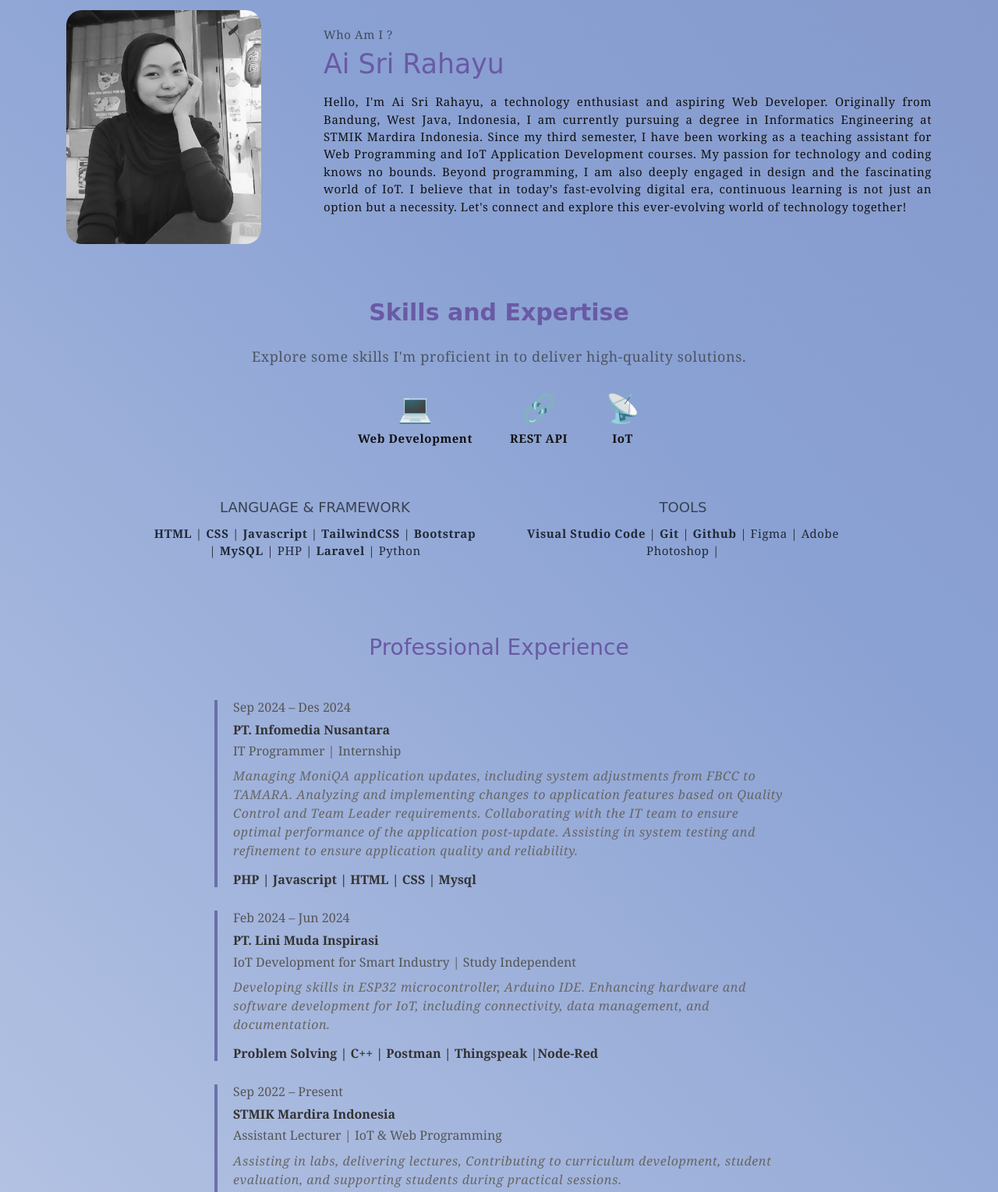
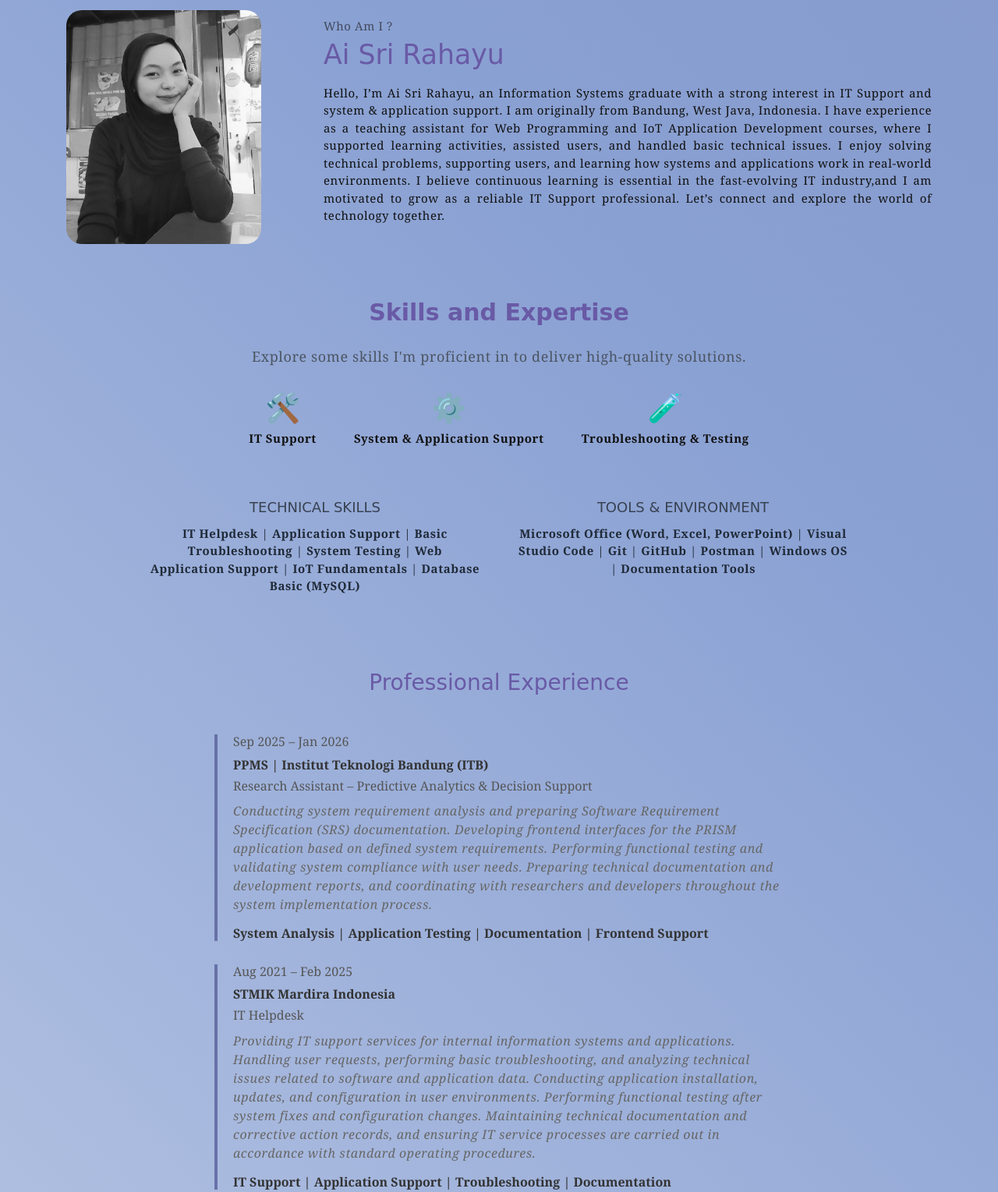
Before and after one commit to srirhy0601/Portofolio, a website: page details.html in a window 1280 px wide. Shown: the part 195-1724 px from the top of the page at 78% size. Drawn offline with nearby package versions, Linux system fonts and the light colour scheme; a web font is replaced by a local one.

Commit message:
Update details.html

```diff
--- a/details.html
+++ b/details.html
@@ -64,17 +64,14 @@
             <p class="section-subtitle">Who Am I ?</p>
             <h2 class="section-title mb-3">Ai Sri Rahayu</h2>
             <p style="text-align: justify">
-              Hello, I'm Ai Sri Rahayu, a technology enthusiast and aspiring Web
-              Developer. Originally from Bandung, West Java, Indonesia, I am
-              currently pursuing a degree in Informatics Engineering at STMIK
-              Mardira Indonesia. Since my third semester, I have been working as
-              a teaching assistant for Web Programming and IoT Application
-              Development courses. My passion for technology and coding knows no
-              bounds. Beyond programming, I am also deeply engaged in design and
-              the fascinating world of IoT. I believe that in today’s
-              fast-evolving digital era, continuous learning is not just an
-              option but a necessity. Let's connect and explore this
-              ever-evolving world of technology together!
+              Hello, I’m Ai Sri Rahayu, an Information Systems graduate with a strong interest
+              in IT Support and system & application support. I am originally from Bandung,
+              West Java, Indonesia. I have experience as a teaching assistant for Web Programming
+              and IoT Application Development courses, where I supported learning activities,
+              assisted users, and handled basic technical issues. I enjoy solving technical problems,
+              supporting users, and learning how systems and applications work in real-world environments.
+              I believe continuous learning is essential in the fast-evolving IT industry,and I am motivated
+              to grow as a reliable IT Support professional. Let’s connect and explore the world of technology together.
             </p>
           </div>
         </div>
@@ -91,37 +88,39 @@
 
        <div class="flex justify-center space-x-12 mb-12">
     <div class="text-center">
-          <div class="text-4xl">💻</div>
-          <p class="mt-2 font-semibold">Web Development</p>
+      <div class="text-4xl">🛠️</div>
+      <p class="mt-2 font-semibold">IT Support</p>
     </div>
     <div class="text-center">
-          <div class="text-4xl">🔗</div>
-          <p class="mt-2 font-semibold">REST API</p>
+      <div class="text-4xl">⚙️</div>
+      <p class="mt-2 font-semibold">System & Application Support</p>
     </div>
     <div class="text-center">
-          <div class="text-4xl">📡</div>
-          <p class="mt-2 font-semibold">IoT</p>
+      <div class="text-4xl">🧪</div>
+      <p class="mt-2 font-semibold">Troubleshooting & Testing</p>
     </div>
   </div>
 
   <div class="max-w-4xl mx-auto flex justify-between">
-        <!-- Bagian Language & Framework -->
+    <!-- Technical Skills -->
     <div class="w-1/2 pr-4">
-          <h3 class="text-lg text-gray-700 mb-2">LANGUAGE & FRAMEWORK</h3>
+      <h3 class="text-lg text-gray-700 mb-2">TECHNICAL SKILLS</h3>
       <p class="text-gray-800 font-medium">
-            <strong>HTML</strong> | <strong>CSS</strong> |
-            <strong>Javascript</strong> | <strong>TailwindCSS</strong> |
-            <strong>Bootstrap</strong> | <strong>MySQL</strong> | PHP |
-            <strong>Laravel</strong> | Python
+        <strong>IT Helpdesk</strong> | <strong>Application Support</strong> |
+        <strong>Basic Troubleshooting</strong> | <strong>System Testing</strong> |
+        <strong>Web Application Support</strong> | <strong>IoT Fundamentals</strong> |
+        <strong>Database Basic (MySQL)</strong>
       </p>
     </div>
 
-        <!-- Bagian Tools -->
+    <!-- Tools & Environment -->
     <div class="w-1/2 pl-4">
-          <h3 class="text-lg text-gray-700 mb-2">TOOLS</h3>
+      <h3 class="text-lg text-gray-700 mb-2">TOOLS & ENVIRONMENT</h3>
       <p class="text-gray-800 font-medium">
+        <strong>Microsoft Office (Word, Excel, PowerPoint)</strong> |
         <strong>Visual Studio Code</strong> | <strong>Git</strong> |
-            <strong>Github</strong> | Figma | Adobe Photoshop |
+        <strong>GitHub</strong> | <strong>Postman</strong> |
+        <strong>Windows OS</strong> | <strong>Documentation Tools</strong>
       </p>
     </div>
   </div>
@@ -141,6 +140,54 @@
             >
               Professional Experience
             </h3>
+            <!-- Research Assistant -->
+            <div class="resume-item">
+              <h5 style="font-family: Georgia; font-size: 16px">
+                Sep 2025 – Jan 2026
+              </h5>
+              <h4 style="font-family: Georgia; font-size: 16px">
+                PPMS | Institut Teknologi Bandung (ITB)
+              </h4>
+              <h5 style="font-family: Georgia; font-size: 16px">
+                Research Assistant – Predictive Analytics & Decision Support
+              </h5>
+              <p style="font-family: Georgia; font-size: 16px">
+                Conducting system requirement analysis and preparing Software Requirement
+                Specification (SRS) documentation. Developing frontend interfaces for the PRISM
+                application based on defined system requirements. Performing functional testing
+                and validating system compliance with user needs. Preparing technical documentation
+                and development reports, and coordinating with researchers and developers throughout
+                the system implementation process.
+              </p>
+              <h4 style="font-family: Georgia; font-size: 16px">
+                System Analysis | Application Testing | Documentation | Frontend Support
+              </h4>
+            </div>
+
+            <!-- IT Helpdesk -->
+            <div class="resume-item">
+              <h5 style="font-family: Georgia; font-size: 16px">
+                Aug 2021 – Feb 2025
+              </h5>
+              <h4 style="font-family: Georgia; font-size: 16px">
+                STMIK Mardira Indonesia
+              </h4>
+              <h5 style="font-family: Georgia; font-size: 16px">
+                IT Helpdesk
+              </h5>
+              <p style="font-family: Georgia; font-size: 16px">
+                Providing IT support services for internal information systems and applications.
+                Handling user requests, performing basic troubleshooting, and analyzing technical
+                issues related to software and application data. Conducting application installation,
+                updates, and configuration in user environments. Performing functional testing after
+                system fixes and configuration changes. Maintaining technical documentation and
+                corrective action records, and ensuring IT service processes are carried out in
+                accordance with standard operating procedures.
+              </p>
+              <h4 style="font-family: Georgia; font-size: 16px">
+                IT Support | Application Support | Troubleshooting | Documentation
+              </h4>
+            </div>
 
             <!-- PT. infomedia -->
             <div class="resume-item">
@@ -244,7 +291,7 @@
 
           <div class="about-caption">
             <h5 style="font-family: Georgia; font-size: 16px">
-              Sep 2022 – Present
+              Sep 2021 – Des 2025
             </h5>
             <h4 style="font-family: Georgia; font-size: 16px">
               STMIK Mardira Indonesia
@@ -260,7 +307,7 @@
               and explore new things in the field of computer science.
             </p>
             <h4 style="font-family: Georgia; font-size: 16px">
-              GPA: 3.53 out of 4
+              GPA: 3.65 out of 4
             </h4>
           </div>
         </div>
```
Lines whose indentation alone changed are shown as unchanged.
